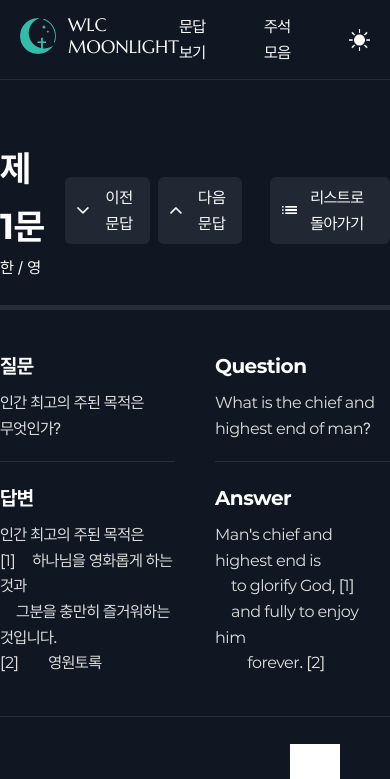
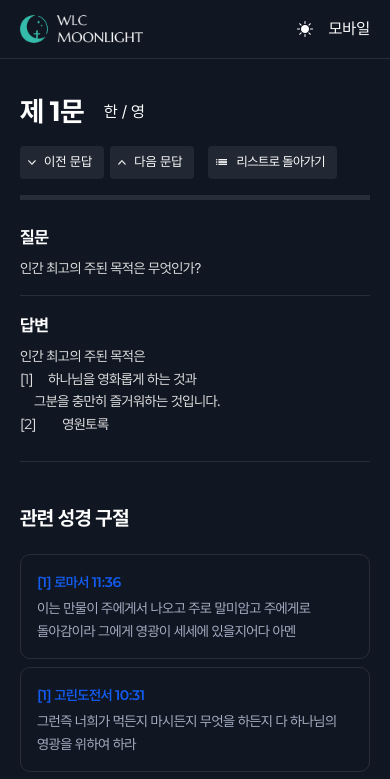
Before and after one commit to onewayay/WLC-MOONLIGHT, a React (Vite) app: page /wlcview/1 in a window 390 px wide. Shown: the top 779 px of the page. Built offline with nearby package versions, Linux system fonts and the light colour scheme.

Commit message:
💄반응형 진행중
- 헤더, 푸터 완료
- wlcList 완료
- home 완료

```diff
--- a/src/App.jsx
+++ b/src/App.jsx
@@ -10,9 +10,9 @@ function App() {
       <Header />
       <main>
         <Outlet />
-        <button type="button" className="top-btn">
+        {/* <button type="button" className="top-btn">
           Top{' '}
-        </button>
+        </button> */}
       </main>
       <Footer />
     </>
--- a/src/components/layout/Header.jsx
+++ b/src/components/layout/Header.jsx
@@ -19,13 +19,20 @@ export default function Header() {
             </h1>
           </div>
           <nav className="nav">
-            <Link to="">문답 보기</Link>
-            <Link to="">주석 모음</Link>
+            <Link to="/wlclist" className="nav-link">
+              문답 보기
+            </Link>
+            <Link to="/annotationcollect" className="nav-link">
+              주석 모음
+            </Link>
             <button
               type="button"
               className={`theme-btn ${theme}`}
               onClick={changeTheme}
             ></button>
+            <button type="button" className="mobile-menu">
+              모바일
+            </button>
           </nav>
         </div>
       </header>
--- a/src/styles/footer.css
+++ b/src/styles/footer.css
@@ -3,7 +3,7 @@
   flex-direction: column;
   align-items: center;
   gap: 28px;
-  padding-block: 60px;
+  padding-block: 60px 80px;
   border-top: 1px solid var(--color-border);
 }
 
@@ -16,6 +16,7 @@
   color: var(--color-text-light-gray);
   transition: 0.3s;
 }
+
 #footer .links a:hover {
   color: var(--color-white);
 }
@@ -33,11 +34,51 @@
 /*
   반응형
 */
-@media only screen and (max-width: 1439px) {
+
+/* 기본은 1440px이상의 Large PC */
+
+/* PC */
+@media (max-width: 1439px) {
 }
+
+/* Tablet */
 @media only screen and (max-width: 1279px) {
+  #footer .inner {
+    gap: 28px;
+    padding-block: 40px 60px;
+  }
+
+  #footer .links {
+    gap: 24px;
+    font-size: 14px;
+  }
+
+  #footer .copyright {
+    font-size: 13px;
+  }
+
+  #footer .copyright p:last-child {
+    margin-top: 10px;
+  }
 }
+
+/* Mobile */
 @media only screen and (max-width: 767px) {
+  #footer .inner {
+    gap: 24px;
+    padding-block: 30px 50px;
+  }
+
+  #footer .links {
+    flex-wrap: wrap;
+    column-gap: 12px;
+    row-gap: 6px;
+    font-size: 14px;
+  }
+
+  #footer .copyright {
+    font-size: 12px;
+  }
 }
 
 /*
--- a/src/styles/header.css
+++ b/src/styles/header.css
@@ -2,9 +2,10 @@
   display: flex;
   align-items: stretch;
   justify-content: space-between;
-  padding: 14px 20px;
+  padding: 14px 0;
   border-bottom: 1px solid var(--color-border);
 }
+
 #header .logo a {
   display: block;
   width: 159px;
@@ -33,6 +34,10 @@
   height: 22px;
 }
 
+#header .nav .mobile-menu {
+  display: none;
+}
+
 #header .nav .theme-btn.dark {
   background: url(/assets/images/theme-sun.png) no-repeat center center / cover;
 }
@@ -41,7 +46,72 @@
   background: url(/assets/images/theme-moon.png) no-repeat center center / cover;
 }
 
-@media only screen and (max-width: 768px) {
+/*
+  반응형
+*/
+
+/* 기본은 1440px이상의 Large PC */
+
+/* PC */
+@media (max-width: 1439px) {
 }
-@media only screen and (max-width: 500px) {
+
+/* Tablet */
+@media only screen and (max-width: 1279px) {
+  #header .inner {
+    padding: 12px 30px;
+  }
+
+  #header .logo a {
+    display: block;
+    width: 138px;
+    height: 38px;
+  }
+
+  #header .nav {
+    gap: 20px;
+  }
+
+  #header .nav a {
+    font-size: 14px;
+  }
+
+  #header .nav .theme-btn {
+    width: 20px;
+    height: 20px;
+  }
 }
+
+/* Mobile */
+@media only screen and (max-width: 767px) {
+  #header .inner {
+    padding: 12px 20px;
+  }
+
+  #header .logo a {
+    display: block;
+    width: 123px;
+    height: 34px;
+  }
+
+  #header .nav {
+    gap: 16px;
+  }
+
+  #header .nav a.nav-link {
+    display: none;
+  }
+
+  #header .nav .theme-btn {
+    width: 16px;
+    height: 16px;
+  }
+
+  #header .nav .mobile-menu {
+    display: block;
+  }
+}
+
+/*
+  light 모드
+*/
--- a/src/styles/home.css
+++ b/src/styles/home.css
@@ -1,7 +1,3 @@
-.home .inner {
-  padding-block: 80px 100px;
-}
-
 /* ST: main-banner */
 
 .home .main-banner {
@@ -135,10 +131,6 @@
 @media (max-width: 1279px) {
   /* ST: main-banner */
 
-  .home .inner {
-    padding-block: 50px 70px;
-  }
-
   .home .main-banner {
     height: 400px;
     border-radius: 12px;
@@ -216,10 +208,6 @@
 @media (max-width: 767px) {
   /* ST: main-banner */
 
-  .home .inner {
-    padding-block: 30px 50px;
-  }
-
   .home .main-banner {
     height: 340px;
     border-radius: 10px;
@@ -268,6 +256,10 @@
     padding: 16px;
   }
 
+  .home section .card-links li:hover {
+    transform: translateY(0);
+  }
+
   .home section .card-links li .title {
     gap: 10px;
   }
@@ -288,6 +280,10 @@
     font-size: 16px;
   }
 
+  .home section .card-links li:hover {
+    transform: translateY(0);
+  }
+
   .home section .card-links li p {
     margin-top: 12px;
     font-size: 14px;
--- a/src/styles/index.css
+++ b/src/styles/index.css
@@ -140,6 +140,7 @@
   margin: 0 auto;
   width: 100%;
   max-width: 1280px;
+  padding: 60px 0 100px;
 }
 
 main {
@@ -159,8 +160,6 @@ main {
 /* PC */
 @media (max-width: 1439px) {
   .inner {
-    margin: 0 auto;
-    width: 100%;
     max-width: 1100px;
   }
 }
@@ -168,19 +167,18 @@ main {
 /* 태블릿 */
 @media (max-width: 1279px) {
   .inner {
-    margin: 0 auto;
-    width: 100%;
     max-width: 100%;
-    padding: 0 30px;
+    padding: 40px 30px 80px;
   }
 }
 
 /* 모바일 */
 @media (max-width: 767px) {
   .inner {
-    margin: 0 auto;
-    width: 100%;
-    max-width: 100%;
-    padding: 0 20px;
+    padding: 30px 20px 50px;
   }
 }
+
+/*
+  light 모드
+*/
--- a/src/styles/wlclist.css
+++ b/src/styles/wlclist.css
@@ -1,19 +1,17 @@
-.wlc-list .inner {
-  padding: 60px 0;
-}
-
 .wlc-list .title h2 {
   font-size: 36px;
 }
 
 .wlc-list .title p {
+  margin-top: 4px;
   color: var(--color-text-light-gray);
 }
 
 /* ST: 최근 본 문답 */
 .wlc-list .recent-view {
-  margin-top: 60px;
+  margin-top: 50px;
 }
+
 .wlc-list .recent-view .title {
   display: flex;
   align-items: center;
@@ -57,11 +55,13 @@
   font-size: 13px;
   color: var(--color-primary);
 }
+
 .wlc-list .recent-view .recent-card-list li a strong {
   overflow: hidden;
   text-overflow: ellipsis;
   white-space: nowrap;
 }
+
 .wlc-list .recent-view .recent-card-list li a p {
   font-size: 13px;
   color: var(--color-text-light-gray);
@@ -72,7 +72,7 @@
 
 /* ST: 전체 문답 보기 */
 .wlc-list .all-list {
-  margin-top: 60px;
+  margin-top: 50px;
 }
 
 .wlc-list .all-list > h3 {
@@ -107,7 +107,7 @@
 
 /* ST: 문답 리스트 */
 .wlc-list .all-list .question-list {
-  margin-top: 60px;
+  margin-top: 50px;
   border-top: 1px solid var(--color-light-border);
   border-bottom: 1px solid var(--color-light-border);
 }
@@ -153,7 +153,7 @@
   display: flex;
   align-items: center;
   gap: 16px;
-  padding: 16px 0;
+  padding: 16px 40px 16px 0;
   background: url(/assets/images/chevron-right-white.png) no-repeat right 16px
     center;
   background-size: 10px;
@@ -184,6 +184,205 @@
   반응형
 */
 
+/* 기본은 1440px이상의 Large PC */
+
+/* PC */
+@media (max-width: 1439px) {
+}
+
+/* Tablet */
+@media only screen and (max-width: 1279px) {
+  .wlc-list .title h2 {
+    font-size: 32px;
+  }
+
+  .wlc-list .title p {
+    font-size: 14px;
+  }
+
+  /* ST: 최근 본 문답 */
+  .wlc-list .recent-view {
+    margin-top: 40px;
+  }
+
+  .wlc-list .recent-view .title {
+    gap: 10px;
+  }
+
+  .wlc-list .recent-view .title img {
+    width: 23px;
+  }
+
+  .wlc-list .recent-view .title h3 {
+    font-size: 18px;
+  }
+
+  .wlc-list .recent-view .recent-card-list {
+    margin-top: 20px;
+    gap: 12px;
+  }
+
+  .wlc-list .recent-view .recent-card-list li {
+    width: calc((100% - 24x) / 3);
+    border-radius: 10px;
+  }
+
+  .wlc-list .recent-view .recent-card-list li:hover {
+    transform: translateY(0);
+  }
+
+  .wlc-list .recent-view .recent-card-list li a {
+    gap: 8px;
+    padding: 16px;
+  }
+
+  .wlc-list .recent-view .recent-card-list li a span {
+    font-size: 12px;
+  }
+
+  .wlc-list .recent-view .recent-card-list li a strong {
+    font-size: 15px;
+  }
+
+  .wlc-list .recent-view .recent-card-list li a p {
+    font-size: 12px;
+  }
+
+  /* ST: 전체 문답 보기 */
+  .wlc-list .all-list {
+    margin-top: 40px;
+  }
+
+  .wlc-list .all-list > h3 {
+    font-size: 18px;
+  }
+
+  /* 검색 바 */
+  .wlc-list .all-list .search-area {
+    margin-top: 24px;
+    gap: 12px;
+  }
+
+  .wlc-list .all-list .search-area input {
+    padding: 8px 18px 8px 40px;
+    border-radius: 8px;
+    font-size: 14px;
+    background: url(/assets/images/zoom-ico.png) no-repeat 14px center;
+    background-size: 14px;
+    background-color: var(--color-box-bg);
+  }
+
+  .wlc-list .all-list .search-area button {
+    padding: 8px 16px;
+    border-radius: 6px;
+    font-size: 14px;
+  }
+
+  /* ST: 문답 리스트 */
+  .wlc-list .all-list .question-list {
+    margin-top: 30px;
+  }
+
+  .wlc-list .question-list li {
+    padding: 0 10px;
+  }
+
+  .wlc-list .question-list li.no-result {
+    gap: 40px;
+    padding: 60px 0;
+    font-size: 18px;
+  }
+
+  .wlc-list .question-list li.no-result button {
+    padding: 8px 16px;
+    font-size: 14px;
+  }
+
+  .wlc-list .all-list .question-list li a {
+    gap: 12px;
+    padding: 14px 24px 14px 0;
+    font-size: 14px;
+    background: url(/assets/images/chevron-right-white.png) no-repeat right 8px
+      center;
+    background-size: 8px;
+  }
+
+  .wlc-list .all-list .question-list li a strong {
+    width: 32px;
+  }
+}
+
+/* Mobile */
+@media only screen and (max-width: 767px) {
+  .wlc-list .title h2 {
+    font-size: 28px;
+  }
+
+  .wlc-list .title p {
+    margin-top: 2px;
+  }
+
+  /* ST: 최근 본 문답 */
+  .wlc-list .recent-view .title {
+    gap: 8px;
+  }
+
+  .wlc-list .recent-view .title img {
+    width: 20px;
+  }
+
+  .wlc-list .recent-view .recent-card-list {
+    flex-direction: column;
+    margin-top: 16px;
+    gap: 8px;
+  }
+
+  .wlc-list .recent-view .recent-card-list li {
+    width: 100%;
+  }
+
+  .wlc-list .recent-view .recent-card-list li a {
+    gap: 4px;
+    padding: 12px;
+  }
+
+  .wlc-list .recent-view .recent-card-list li a strong {
+    font-size: 14px;
+  }
+
+  /* ST: 전체 문답 보기 */
+  /* 검색 바 */
+  .wlc-list .all-list {
+    margin-top: 50px;
+  }
+
+  .wlc-list .all-list .search-area {
+    margin-top: 20px;
+    gap: 10px;
+  }
+
+  /* ST: 문답 리스트 */
+  .wlc-list .question-list li {
+    padding: 0 4px;
+  }
+
+  .wlc-list .question-list li.no-result {
+    font-size: 16px;
+  }
+
+  .wlc-list .all-list .question-list li a {
+    gap: 10px;
+    padding: 12px 20px 12px 0;
+    background: url(/assets/images/chevron-right-white.png) no-repeat right 4px
+      center;
+    background-size: 8px;
+  }
+
+  .wlc-list .all-list .question-list li a p {
+    flex: 1;
+  }
+}
+
 /*
   light 모드
 */
--- a/src/styles/wlcview.css
+++ b/src/styles/wlcview.css
@@ -1,7 +1,3 @@
-.wlc-view .inner {
-  padding: 60px 0;
-}
-
 .wlc-view .title {
   display: flex;
   justify-content: space-between;
@@ -12,6 +8,10 @@
 
 .wlc-view .title h2 {
   font-size: 36px;
+}
+
+.wlc-view .wlc-view .title .num-lang .lang-btn {
+  display: none;
 }
 
 .wlc-view .title .move-btns {
@@ -32,6 +32,7 @@
   background-size: 12px;
   background-color: var(--color-box-bg);
 }
+
 .wlc-view .title .move-btns button:nth-child(2) {
   background: url(/assets/images/chevron-up-white.png) no-repeat left 12px
     center;
@@ -49,6 +50,8 @@
   background-color: var(--color-box-bg);
 }
 
+/* ST: qna */
+
 .wlc-view .qna {
   margin-top: 40px;
   display: flex;
@@ -64,6 +67,7 @@
 .wlc-view .qna .question {
   padding-bottom: 20px;
 }
+
 .wlc-view .qna .answer {
   padding: 20px 0;
 }
@@ -83,6 +87,8 @@
   white-space: pre-wrap;
   word-break: keep-all;
 }
+
+/* ST: footnote */
 
 .wlc-view .footnote {
   position: relative;
@@ -115,7 +121,7 @@
 }
 
 .wlc-view .footnote .verse-list li strong {
-  font-weight: 500;
+  font-weight: 600;
   color: var(--color-primary);
 }
 .wlc-view .footnote .verse-list li p {
@@ -127,6 +133,239 @@
   반응형
 */
 
+/* 기본은 1440px이상의 Large PC */
+
+/* PC */
+@media (max-width: 1439px) {
+}
+
+/* Tablet */
+@media only screen and (max-width: 1279px) {
+  .wlc-view .title {
+    padding-bottom: 20px;
+    border-bottom: 5px solid var(--color-border);
+  }
+
+  .wlc-view .title h2 {
+    font-size: 32px;
+  }
+
+  .wlc-view .title .move-btns {
+    gap: 6px;
+  }
+
+  .wlc-view .title .move-btns button {
+    padding: 6px 12px 6px 32px;
+    border-radius: 4px;
+    font-size: 14px;
+  }
+
+  .wlc-view .title .move-btns button:first-child {
+    background: url(/assets/images/chevron-down-white.png) no-repeat left 12px
+      center;
+    background-size: 10px;
+    background-color: var(--color-box-bg);
+  }
+
+  .wlc-view .title .move-btns button:nth-child(2) {
+    background: url(/assets/images/chevron-up-white.png) no-repeat left 12px
+      center;
+    background-size: 10px;
+    background-color: var(--color-box-bg);
+  }
+
+  .wlc-view .title a {
+    margin-left: 12px;
+    padding: 6px 10px 6px 36px;
+    border-radius: 4px;
+    font-size: 14px;
+    background: url(/assets/images/list-ico-white.png) no-repeat left 12px
+      center;
+    background-size: 13px;
+    background-color: var(--color-box-bg);
+  }
+
+  /* ST: qna */
+
+  .wlc-view .qna {
+    margin-top: 30px;
+    gap: 30px;
+    padding-bottom: 10px;
+  }
+
+  .wlc-view .qna > div {
+    width: calc((100% - 30px) / 2);
+  }
+
+  .wlc-view .qna .question {
+    padding-bottom: 20px;
+  }
+
+  .wlc-view .qna .answer {
+    padding: 20px 0;
+  }
+
+  .wlc-view .qna strong {
+    font-size: 18px;
+  }
+
+  .wlc-view .qna p,
+  .wlc-view .qna pre {
+    margin-top: 6px;
+    font-size: 14px;
+  }
+
+  /* ST: footnote */
+
+  .wlc-view .footnote {
+    margin-top: 50px;
+  }
+
+  .wlc-view .footnote h3 {
+    font-size: 22px;
+  }
+
+  .wlc-view .footnote .verse-list {
+    margin-top: 24px;
+  }
+
+  .wlc-view .footnote .verse-list li {
+    gap: 30px;
+    padding: 16px;
+    border-radius: 10px;
+    font-size: 14px;
+  }
+
+  .wlc-view .footnote .verse-list li:not(:first-child) {
+    margin-top: 12px;
+  }
+
+  .wlc-view .footnote .verse-list li > div {
+    width: calc((100% - 30px) / 2);
+  }
+}
+
+/* Mobile */
+@media only screen and (max-width: 767px) {
+  .wlc-view .title {
+    flex-direction: column;
+    align-items: flex-start;
+    gap: 12px;
+    padding-bottom: 16px;
+    border-bottom: 5px solid var(--color-border);
+  }
+
+  .wlc-view .title h2 {
+    font-size: 28px;
+  }
+
+  .wlc-view .title .num-lang {
+    display: flex;
+    gap: 20px;
+  }
+
+  .wlc-view .title .num-lang .lang-btn {
+    display: block;
+  }
+
+  .wlc-view .title .move-btns {
+    gap: 6px;
+  }
+
+  .wlc-view .title .move-btns button {
+    padding: 6px 12px 6px 24px;
+    border-radius: 4px;
+    font-size: 13px;
+  }
+
+  .wlc-view .title .move-btns button:first-child {
+    background: url(/assets/images/chevron-down-white.png) no-repeat left 8px
+      center;
+    background-size: 8px;
+    background-color: var(--color-box-bg);
+  }
+
+  .wlc-view .title .move-btns button:nth-child(2) {
+    background: url(/assets/images/chevron-up-white.png) no-repeat left 8px
+      center;
+    background-size: 8px;
+    background-color: var(--color-box-bg);
+  }
+
+  .wlc-view .title a {
+    margin-left: 8px;
+    padding: 6px 12px 6px 28px;
+    border-radius: 4px;
+    font-size: 13px;
+    background: url(/assets/images/list-ico-white.png) no-repeat left 8px center;
+    background-size: 11px;
+    background-color: var(--color-box-bg);
+  }
+
+  /* ST: qna */
+
+  .wlc-view .qna {
+    margin-top: 24px;
+    gap: 0;
+    padding-bottom: 10px;
+  }
+
+  .wlc-view .qna > div {
+    display: none;
+    width: 100%;
+  }
+
+  .wlc-view .qna > div.active {
+    display: block;
+  }
+
+  .wlc-view .qna .question {
+    padding-bottom: 16px;
+  }
+
+  .wlc-view .qna .answer {
+    padding: 16px 0;
+  }
+
+  .wlc-view .qna strong {
+    font-size: 17px;
+  }
+
+  /* ST: footnote */
+
+  .wlc-view .footnote {
+    margin-top: 40px;
+  }
+
+  .wlc-view .footnote h3 {
+    font-size: 20px;
+  }
+
+  .wlc-view .footnote .verse-list {
+    margin-top: 20px;
+  }
+
+  .wlc-view .footnote .verse-list li {
+    gap: 0;
+    padding: 16px;
+    border-radius: 10px;
+    font-size: 14px;
+  }
+
+  .wlc-view .footnote .verse-list li:not(:first-child) {
+    margin-top: 8px;
+  }
+
+  .wlc-view .footnote .verse-list li > div {
+    display: none;
+    width: 100%;
+  }
+
+  .wlc-view .footnote .verse-list li > div.active {
+    display: block;
+  }
+}
+
 /*
   light 모드
 */
```
